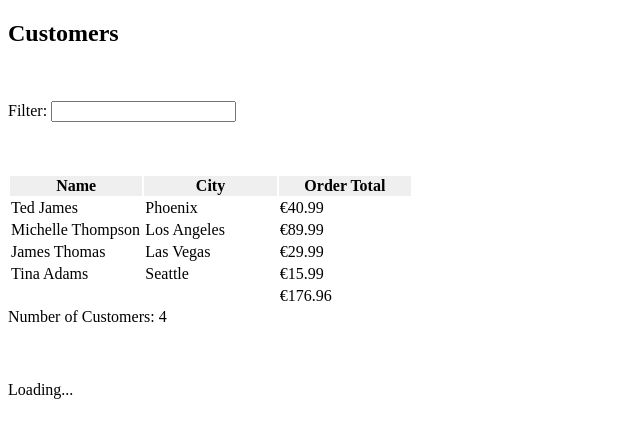
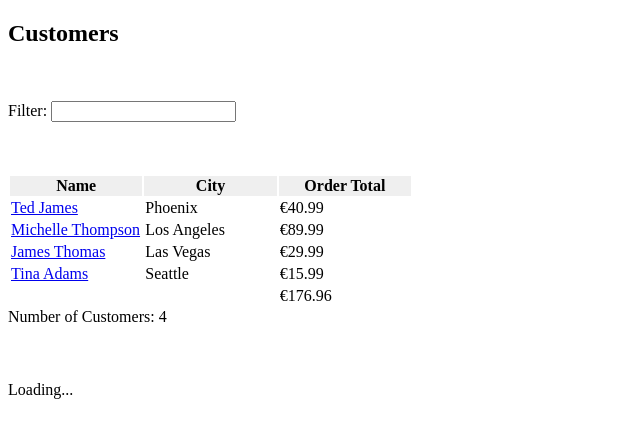
Before and after one commit to mnemicon/scrimba, an Angular app: page /customers in a window 1280 px wide. Shown: the top 438 px of the page, without its empty margins (0-640 px from the left). Built offline with nearby package versions, Linux system fonts and the light colour scheme.

Commit message:
Fix problem with parseInt radix problem and update orders.component.ts

```diff
--- a/src/app/customers/customers-list/customers-list.component.html
+++ b/src/app/customers/customers-list/customers-list.component.html
@@ -12,7 +12,7 @@
 
     <tr *ngFor="let cust of filteredCustomers">
         <td>
-            <a>
+            <a [routerLink]="['/orders', cust.id]">
                 {{ cust.name | capitalize }}
             </a>
         </td>
--- a/src/app/orders/orders.component.html
+++ b/src/app/orders/orders.component.html
@@ -11,3 +11,4 @@
     No customer found
 </div>
 <br />
+<a routerLink="/customers">View All Customers</a>
--- a/src/app/orders/orders.component.ts
+++ b/src/app/orders/orders.component.ts
@@ -1,5 +1,6 @@
+import { identifierName, NullTemplateVisitor } from '@angular/compiler';
 import { Component, OnInit } from '@angular/core';
-import { Router, ActivatedRoute, Params } from '@angular/router';
+import { Router, ActivatedRoute, Params, ParamMap} from '@angular/router';
 import { DataService } from '../core/data.service';
 import { ICustomer, IOrder, IOrderItem } from '../shared/interfaces';
 
@@ -9,7 +10,6 @@ import { ICustomer, IOrder, IOrderItem } from '../shared/interfaces';
   styleUrls: ['./orders.component.css']
 })
 export class OrdersComponent implements OnInit {
-
   orders: IOrder[] = [];
   customer!: ICustomer;
 
@@ -17,7 +17,7 @@ export class OrdersComponent implements OnInit {
               private route: ActivatedRoute) { }
 
   ngOnInit(): void {
-    let id = parseInt.this.route.snapshot.paramMap.get('id');
+    let id = parseInt(this.route.snapshot.paramMap.get('id')!, 10);
     this.dataService.getOrders(id).subscribe((orders: IOrder[]) => {
       this.orders = orders;
     });
```
